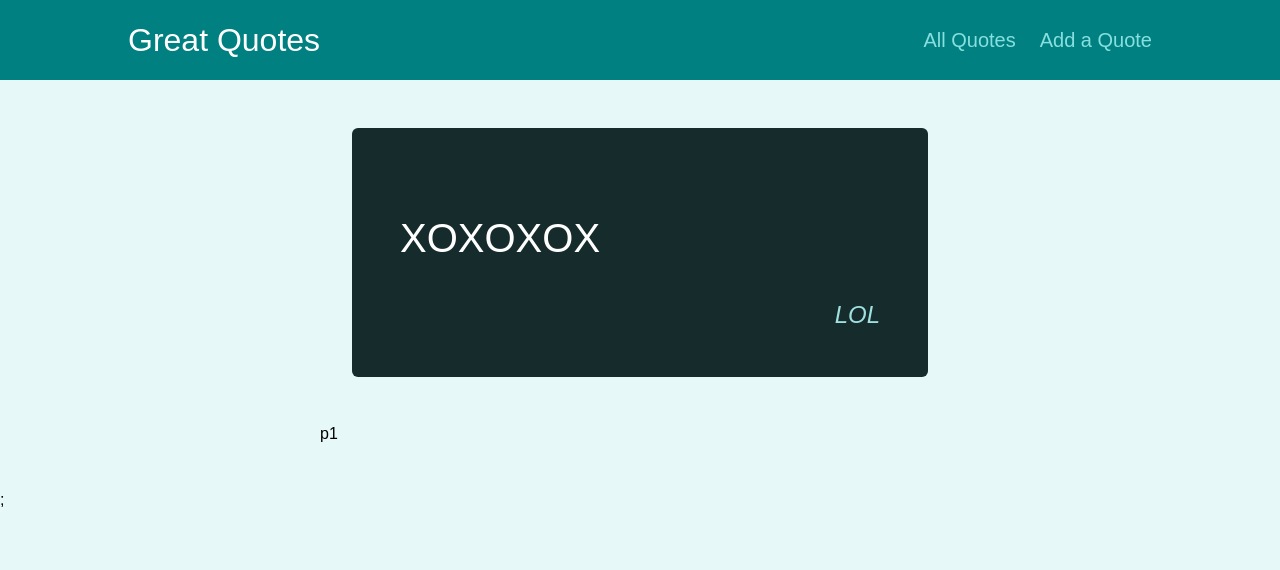
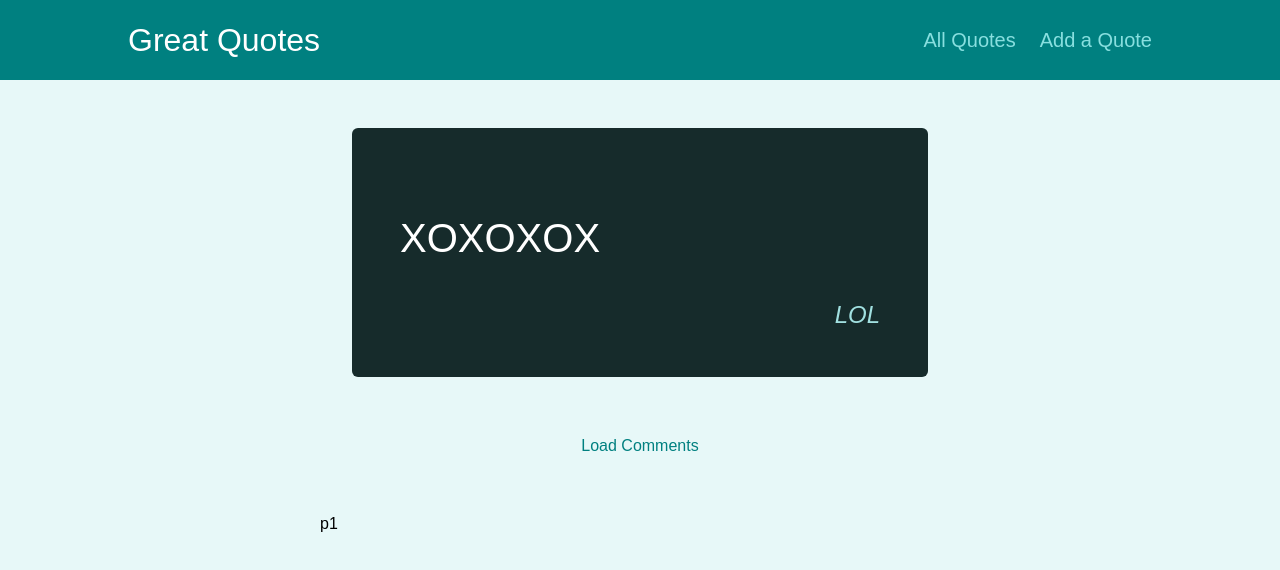
Before and after one commit to Mutotu/quotes-creator, a React (Create React App) app: page /quotes/p1 in a window 1280 px wide. Shown: the top 570 px of the page. Built offline with nearby package versions, Linux system fonts and the light colour scheme.

Commit message:
refactored the links, routes,urls with useLocation,useHistory

```diff
--- a/src/components/quotes/QuoteList.js
+++ b/src/components/quotes/QuoteList.js
@@ -21,7 +21,10 @@
   const isSortingAscending = queryParams.get("sort") === "asc";
   const sortedQuotes = sortQuotes(props.quotes, isSortingAscending);
   const changeSortingHAndler = () => {
-    history.push("/quotes?sort=" + (isSortingAscending ? "desc" : "asc"));
+    history.push({
+      pathName: location.pathName,
+      search: `?sort=${isSortingAscending ? "desc" : "asc"}`,
+    });
   };
   return (
     <Fragment>
--- a/src/pages/QuoteDetail.js
+++ b/src/pages/QuoteDetail.js
@@ -1,5 +1,5 @@
 import { Fragment } from "react";
-import { Route, useParams } from "react-router-dom";
+import { Route, useParams, Link, useRouteMatch } from "react-router-dom";
 import Comments from "../components/comments/Comments";
 import HighlightedQuote from "../components/quotes/HighlightedQuote";
 
@@ -10,14 +10,23 @@
 ];
 
 const QutoeDetail = () => {
+  const match = useRouteMatch();
+  console.log(match);
   const params = useParams();
   const quote = DUMMY_QUOTES.find((quote) => quote.id === params.quoteId);
   if (!quote) return <p>No Quote found</p>;
   return (
     <Fragment>
       <HighlightedQuote text={quote.text} author={quote.author} />
+      <Route path={match.path} exact>
+        <div className='centered'>
+          <Link className='btn--flat' to={`${match.url}/comments`}>
+            Load Comments
+          </Link>
+        </div>
+      </Route>
       <p>{params.quoteId}</p>
-      <Route path={`/quotes/${params.quoteId}/comments`}>
+      <Route path={`${match.path}/comments`}>
         <Comments />
       </Route>
     </Fragment>
```
